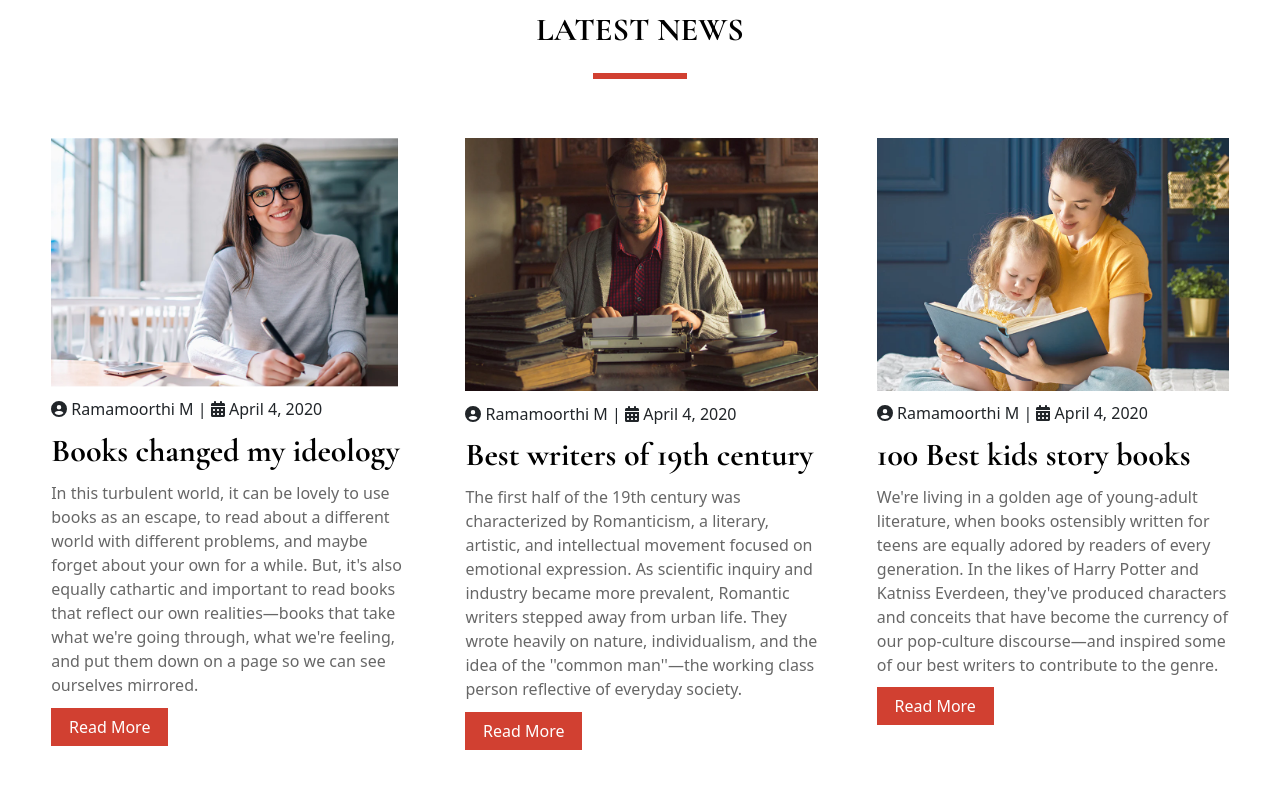
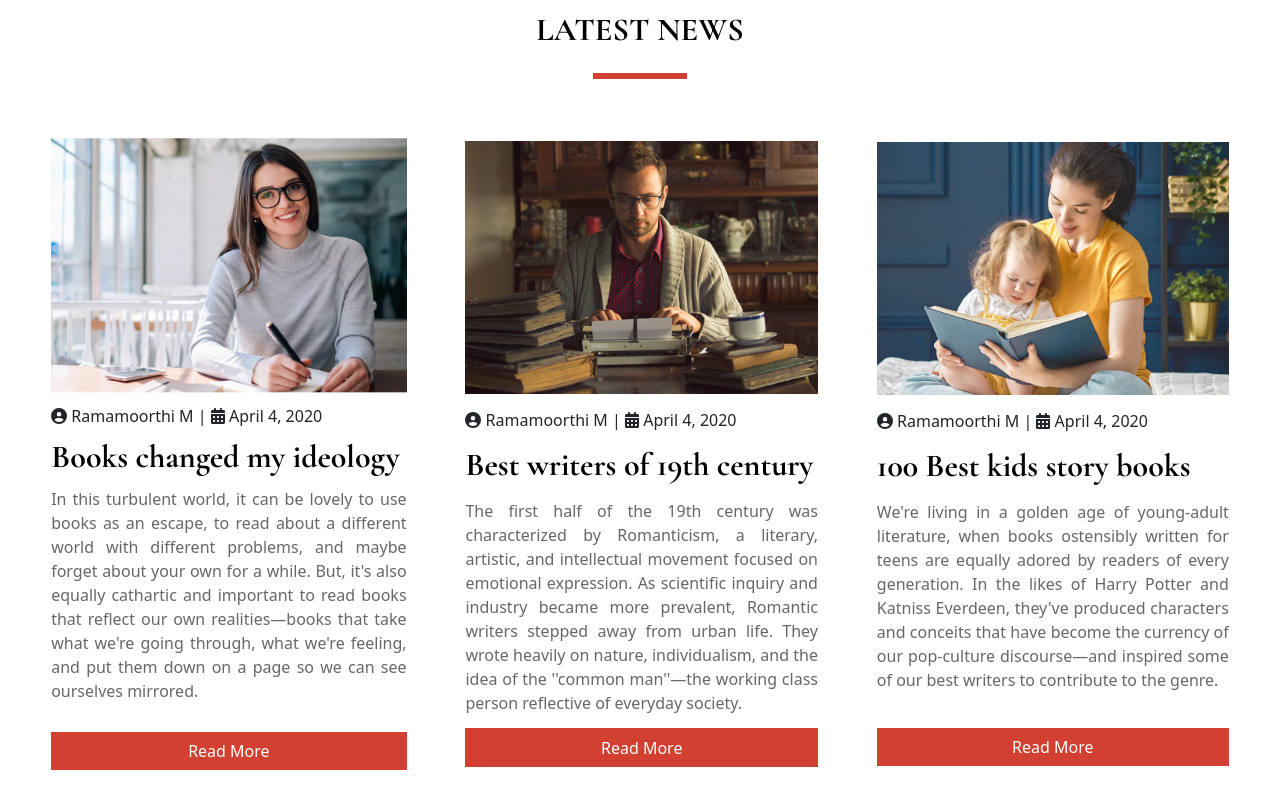
Before and after one commit to soumyyyaaa/Bookify, a React (Create React App) app: page / in a window 1280 px wide. Shown: the part 5920-6720 px from the top of the page. Built offline with nearby package versions, Linux system fonts and the light colour scheme.

Commit message:
Modified Container 10 Home

```diff
--- /dev/null
+++ b/src/Components/Container10Home.css
@@ -0,0 +1,21 @@
+.container10-home {
+    padding: 5% 4%;
+}
+
+.latest-news {
+    display: grid;
+    grid-template-columns: auto auto auto;
+    grid-gap: 5%;
+    text-align: left;
+    margin-top: 5%;
+}
+
+.latest-news-content {
+    display: flex;
+    flex-direction: column;
+    justify-content: space-evenly;
+}
+
+.latest-news-content:hover .card-title {
+    color: #d14031;
+}
--- /dev/null
+++ b/src/Components/Container10Home.js
@@ -0,0 +1,83 @@
+import { FontAwesomeIcon } from "@fortawesome/react-fontawesome";
+import { faCircleUser } from "@fortawesome/free-solid-svg-icons";
+import { faCalendarDays } from "@fortawesome/free-solid-svg-icons";
+import latestNews1 from "../Images/latest-news-img1.png";
+import latestNews2 from "../Images/latest-news-img2.png";
+import latestNews3 from "../Images/latest-news-img3.png";
+import "../Components/Container10Home.css"
+
+function Container10Home() {
+  return (
+    <div className="container10-home">
+      <h2 className="heading-new-arrivals">LATEST NEWS</h2>
+      <hr className="line-home" />
+      <div className="latest-news">
+        <div className="latest-news-content">
+          <img
+            src={latestNews1}
+            alt="latest news 1"
+            style={{ width: "100%" }}
+          />
+          <p style={{ margin: "3% 0" }}>
+            <FontAwesomeIcon icon={faCircleUser} /> Ramamoorthi M |{" "}
+            <FontAwesomeIcon icon={faCalendarDays} /> April 4, 2020
+          </p>
+          <h2 className="card-title">Books changed my ideology</h2>
+          <p style={{ color: "#676767", margin: "3% 0", textAlign: 'justify' }}>
+            In this turbulent world, it can be lovely to use books as an escape,
+            to read about a different world with different problems, and maybe
+            forget about your own for a while. But, it's also equally cathartic
+            and important to read books that reflect our own realities—books
+            that take what we're going through, what we're feeling, and put them
+            down on a page so we can see ourselves mirrored.
+          </p>
+          <button className="shop-now" style={{marginTop: '5%'}}>Read More</button>
+        </div>
+        <div className="latest-news-content">
+          <img
+            src={latestNews2}
+            alt="latest news 2"
+            style={{ width: "100%" }}
+          />
+          <p style={{ margin: "3% 0" }}>
+            <FontAwesomeIcon icon={faCircleUser} /> Ramamoorthi M |{" "}
+            <FontAwesomeIcon icon={faCalendarDays} /> April 4, 2020
+          </p>
+          <h2 className="card-title">Best writers of 19th century</h2>
+          <p style={{ color: "#676767", margin: "3% 0", textAlign: 'justify' }}>
+            The first half of the 19th century was characterized by Romanticism,
+            a literary, artistic, and intellectual movement focused on emotional
+            expression. As scientific inquiry and industry became more
+            prevalent, Romantic writers stepped away from urban life. They wrote
+            heavily on nature, individualism, and the idea of the ''common
+            man''—the working class person reflective of everyday society.
+          </p>
+          <button className="shop-now">Read More</button>
+        </div>
+        <div className="latest-news-content">
+          <img
+            src={latestNews3}
+            alt="latest news 3"
+            style={{ width: "100%" }}
+          />
+          <p style={{ margin: "3% 0" }}>
+            <FontAwesomeIcon icon={faCircleUser} /> Ramamoorthi M |{" "}
+            <FontAwesomeIcon icon={faCalendarDays} /> April 4, 2020
+          </p>
+          <h2 className="card-title">100 Best kids story books</h2>
+          <p style={{ color: "#676767", margin: "3% 0", textAlign: 'justify' }}>
+            We're living in a golden age of young-adult literature, when books
+            ostensibly written for teens are equally adored by readers of every
+            generation. In the likes of Harry Potter and Katniss Everdeen,
+            they've produced characters and conceits that have become the
+            currency of our pop-culture discourse—and inspired some of our best
+            writers to contribute to the genre.
+          </p>
+          <button className="shop-now" style={{marginTop: '6%'}}>Read More</button>
+        </div>
+      </div>
+    </div>
+  );
+}
+
+export default Container10Home;
--- a/src/Pages/Home.css
+++ b/src/Pages/Home.css
@@ -121,19 +121,3 @@
     color: #134683;
     font-family: 'Cormorant Garamond', serif;
 }
-
-.container10-home {
-    padding: 5% 4%;
-}
-
-.latest-news {
-    display: grid;
-    grid-template-columns: auto auto auto;
-    grid-gap: 5%;
-    text-align: left;
-    margin-top: 5%;
-}
-
-.latest-news-content:hover .card-title {
-    color: #d14031;
-}
--- a/src/Pages/Home.js
+++ b/src/Pages/Home.js
@@ -2,20 +2,16 @@ import { FontAwesomeIcon } from "@fortawesome/react-fontawesome";
 import { faTruckFast } from "@fortawesome/free-solid-svg-icons";
 import { faLock } from "@fortawesome/free-solid-svg-icons";
 import { faTag } from "@fortawesome/free-solid-svg-icons";
-import { faCircleUser } from "@fortawesome/free-solid-svg-icons";
-import { faCalendarDays } from "@fortawesome/free-solid-svg-icons";
 import "../Pages/Home.css";
-import Container4Home from "../Components/Container4Home";
 import dwayne from "../Images/dwayne.png";
 import award1 from "../Images/award-1.png";
 import award2 from "../Images/award-2.png";
 import award3 from "../Images/award-3.png";
 import award4 from "../Images/award-4.png";
 import award5 from "../Images/award-5.png";
+import Container4Home from "../Components/Container4Home";
 import Container8Home from "../Components/Container8Home";
-import latestNews1 from "../Images/latest-news-img1.png";
-import latestNews2 from "../Images/latest-news-img2.png";
-import latestNews3 from "../Images/latest-news-img3.png";
+import Container10Home from "../Components/Container10Home";
 import Container11Home from "../Components/Container11Home";
 
 function Home() {
@@ -146,77 +142,7 @@ function Home() {
           Shop Now
         </button>
       </div>
-      <div className="container10-home">
-        <h2 className="heading-new-arrivals">LATEST NEWS</h2>
-        <hr className="line-home" />
-        <div className="latest-news">
-          <div className="latest-news-content">
-            <img
-              src={latestNews1}
-              alt="latest news 1"
-              style={{ width: "97.5%" }}
-            />
-            <p style={{ margin: "3% 0" }}>
-              <FontAwesomeIcon icon={faCircleUser} /> Ramamoorthi M |{" "}
-              <FontAwesomeIcon icon={faCalendarDays} /> April 4, 2020
-            </p>
-            <h2 className="card-title">Books changed my ideology</h2>
-            <p style={{ color: "#676767", margin: "3% 0" }}>
-              In this turbulent world, it can be lovely to use books as an
-              escape, to read about a different world with different problems,
-              and maybe forget about your own for a while. But, it's also
-              equally cathartic and important to read books that reflect our own
-              realities—books that take what we're going through, what we're
-              feeling, and put them down on a page so we can see ourselves
-              mirrored.
-            </p>
-            <button className="shop-now">Read More</button>
-          </div>
-          <div className="latest-news-content">
-            <img
-              src={latestNews2}
-              alt="latest news 2"
-              style={{ width: "100%" }}
-            />
-            <p style={{ margin: "3% 0" }}>
-              <FontAwesomeIcon icon={faCircleUser} /> Ramamoorthi M |{" "}
-              <FontAwesomeIcon icon={faCalendarDays} /> April 4, 2020
-            </p>
-            <h2 className="card-title">Best writers of 19th century</h2>
-            <p style={{ color: "#676767", margin: "3% 0" }}>
-              The first half of the 19th century was characterized by
-              Romanticism, a literary, artistic, and intellectual movement
-              focused on emotional expression. As scientific inquiry and
-              industry became more prevalent, Romantic writers stepped away from
-              urban life. They wrote heavily on nature, individualism, and the
-              idea of the ''common man''—the working class person reflective of
-              everyday society.
-            </p>
-            <button className="shop-now">Read More</button>
-          </div>
-          <div className="latest-news-content">
-            <img
-              src={latestNews3}
-              alt="latest news 3"
-              style={{ width: "100%" }}
-            />
-            <p style={{ margin: "3% 0" }}>
-              <FontAwesomeIcon icon={faCircleUser} /> Ramamoorthi M |{" "}
-              <FontAwesomeIcon icon={faCalendarDays} /> April 4, 2020
-            </p>
-            <h2 className="card-title">100 Best kids story books</h2>
-            <p style={{ color: "#676767", margin: "3% 0" }}>
-              We're living in a golden age of young-adult literature, when books
-              ostensibly written for teens are equally adored by readers of
-              every generation. In the likes of Harry Potter and Katniss
-              Everdeen, they've produced characters and conceits that have
-              become the currency of our pop-culture discourse—and inspired some
-              of our best writers to contribute to the genre.
-            </p>
-            <button className="shop-now">Read More</button>
-          </div>
-        </div>
-      </div>
+      <Container10Home />
       <Container11Home />
     </div>
   );
```
